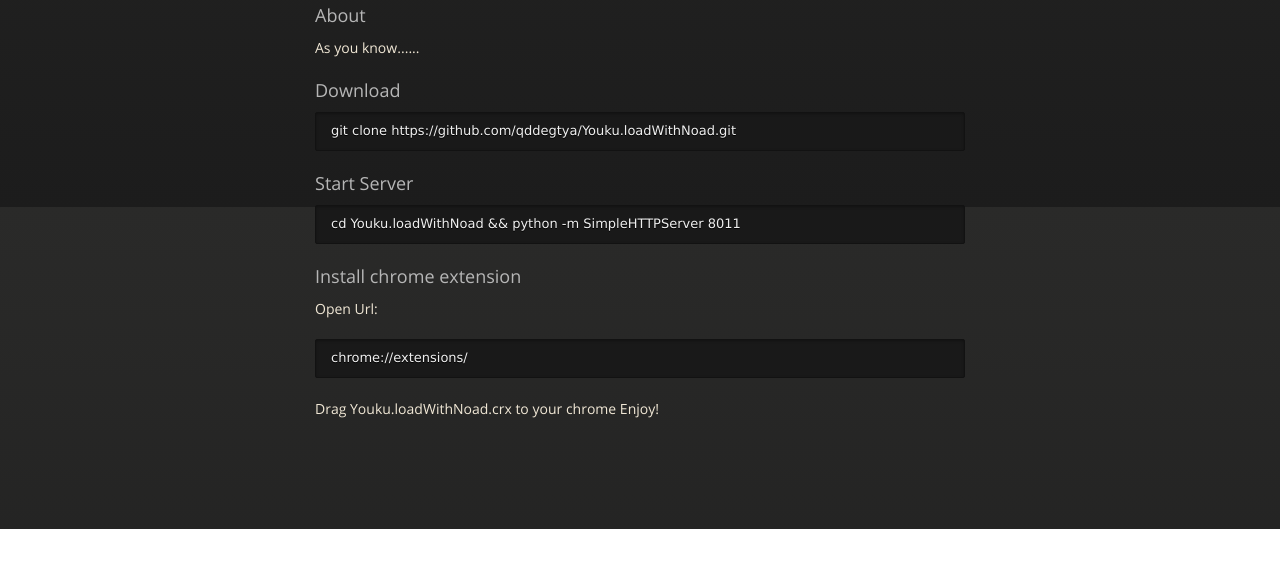
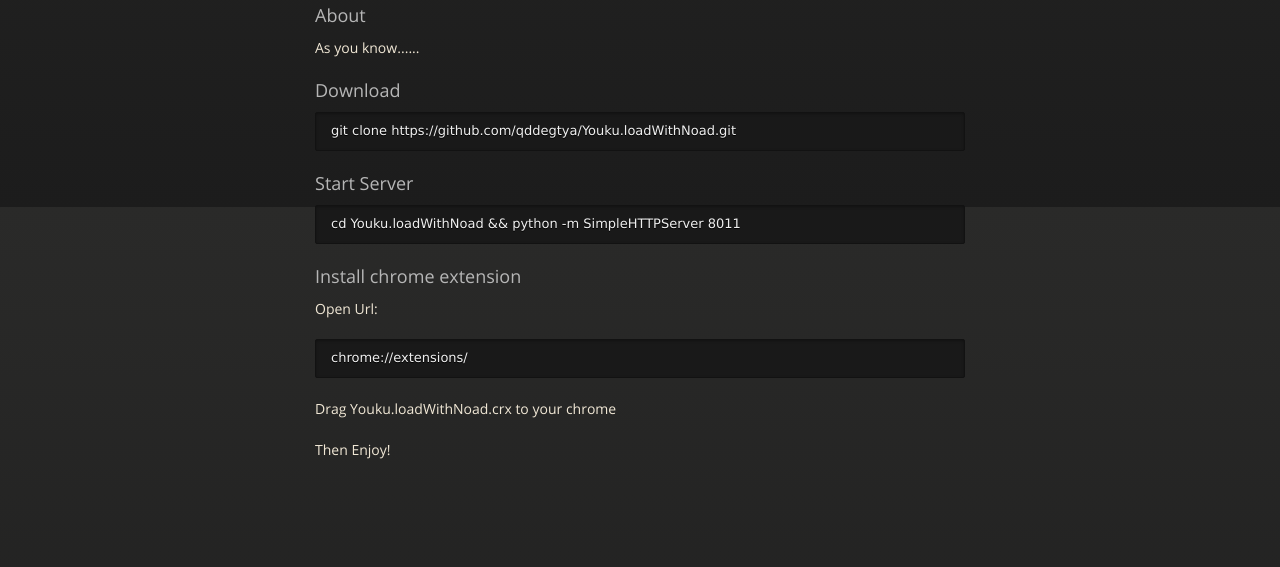
Before and after one commit to qddegtya/Youku.loadWithNoad, a plain HTML site: page index.html in a window 1280 px wide. Shown: the part 593-1160 px from the top of the page. Before the commit the page ends 1122 px from the top, so only its background shows below. Drawn offline with nearby package versions, Linux system fonts and the light colour scheme.

Commit message:
Create gh-pages branch via GitHub

```diff
--- a/index.html
+++ b/index.html
@@ -65,8 +65,9 @@
 <pre><code>chrome://extensions/
 </code></pre>
 
-<p>Drag Youku.loadWithNoad.crx to your chrome
-Enjoy!</p>
+<p>Drag Youku.loadWithNoad.crx to your chrome</p>
+
+<p>Then Enjoy!</p>
       </section>
 
     </div>
```
Also changed, not shown: params.json (+1 -1 lines).
